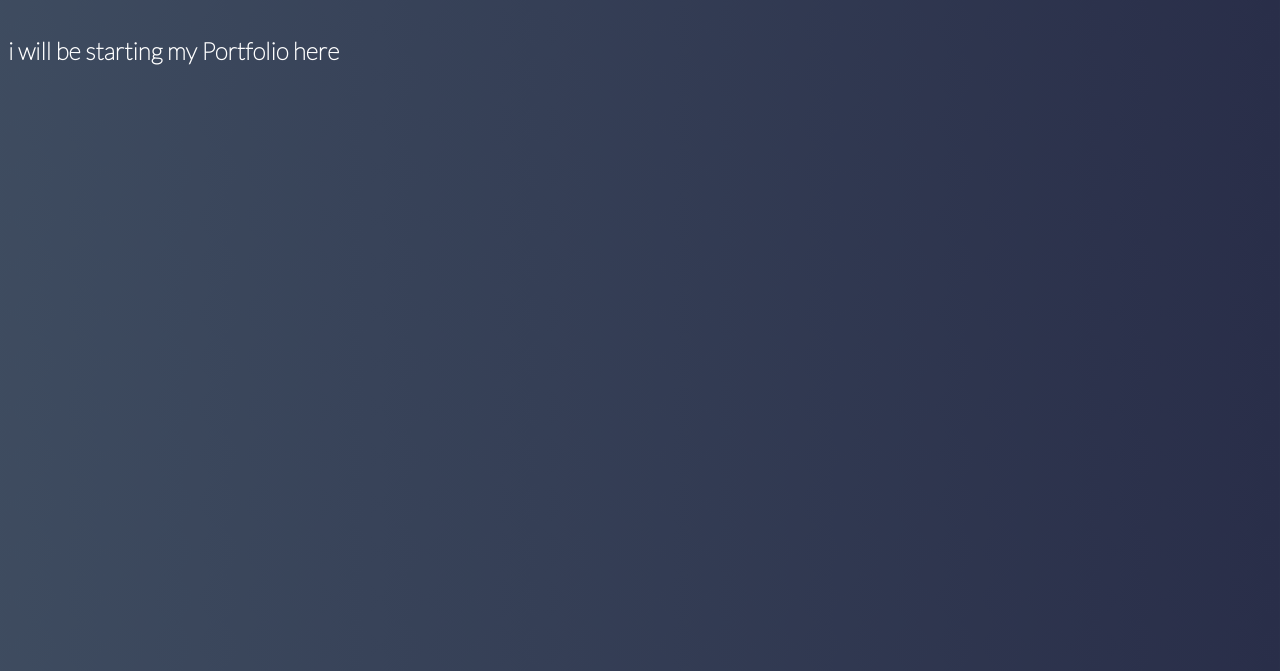
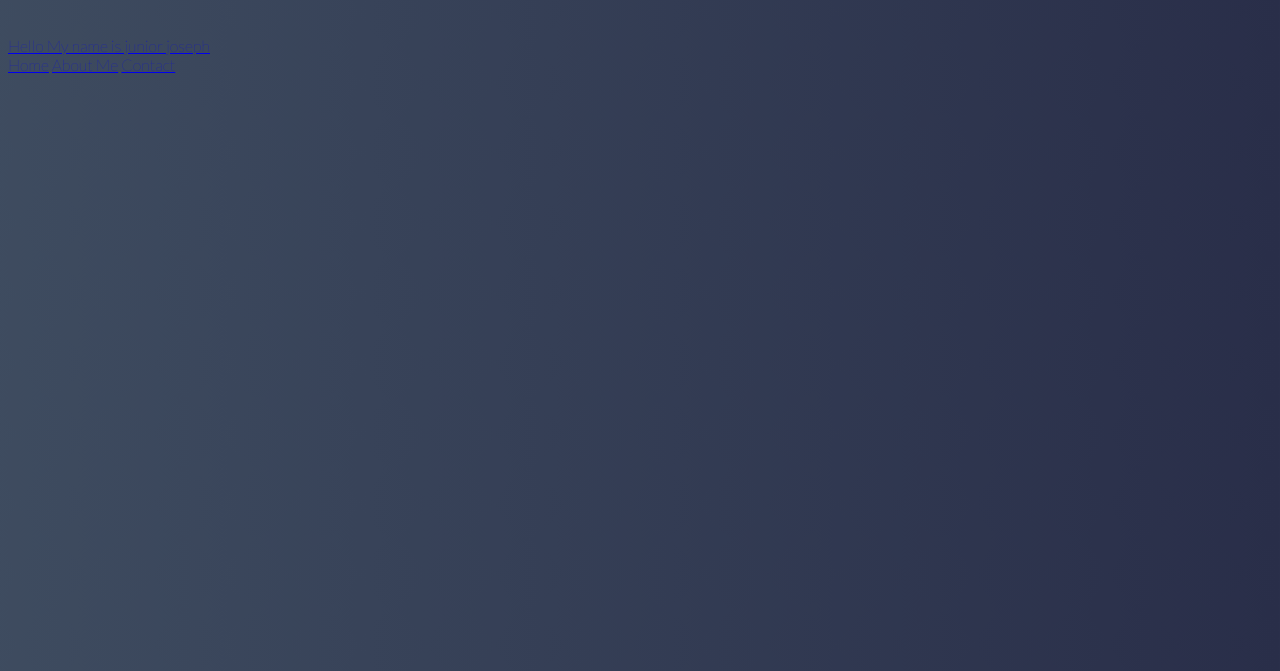
Before and after one commit to Lastkingjayjay/Starting-Portfolio, a plain HTML site: page index.html in a window 1280 px wide. Shown: the part 129-800 px from the top of the page. Drawn offline with Linux system fonts and the light colour scheme.

Commit message:
added more menu items

```diff
--- a/index.html
+++ b/index.html
@@ -14,8 +14,24 @@
   <section>
 
     <h1>Hello My name is junior joseph </h1>
+    <div class="container">
+      <header class="header">
+        <a href="index.html" class="link-title">Hello My name is junior joseph</a>
 
-    <h2> i will be starting my Portfolio here</h2>
+
+      </header>
+      <nav class="menu">
+        <a href="Home" class="Home">Home</a>
+        <a href="About Me" class="About Me">About Me</a>
+        <a href="Contact" class="">Contact</a>
+
+
+      </nav>
+
+
+
+    </div>
+
   </section>
 
 
```
